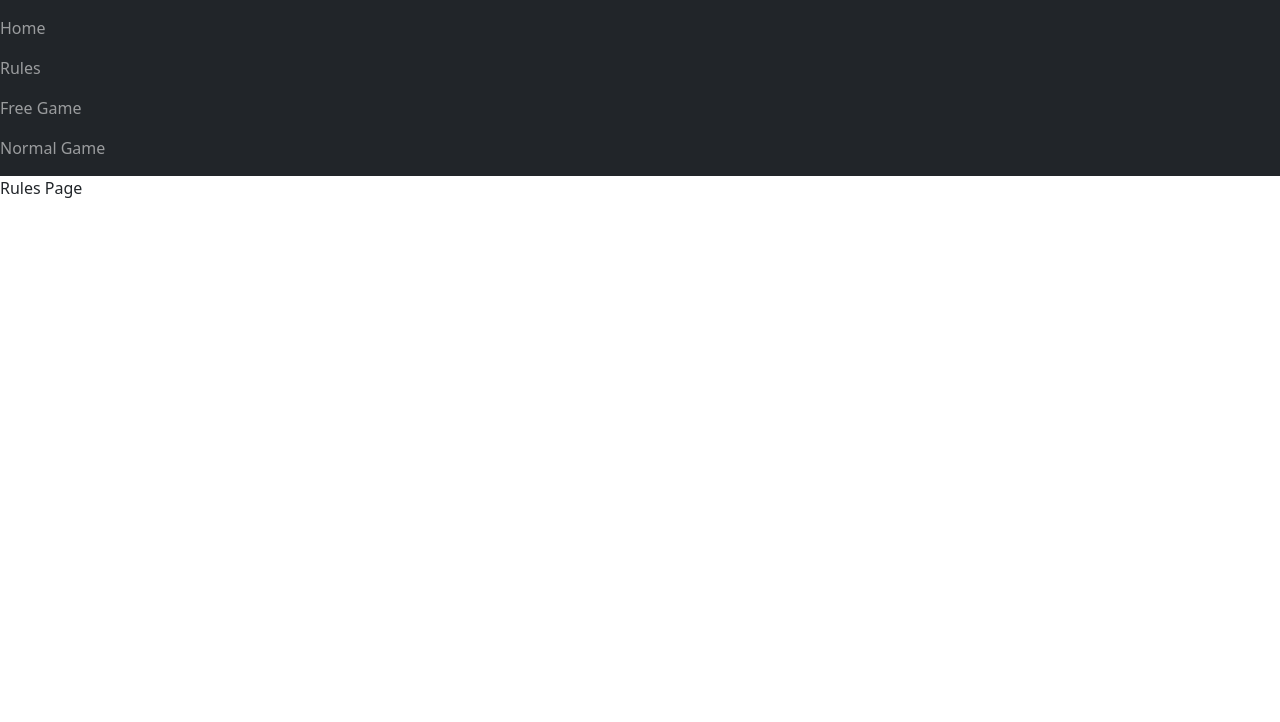
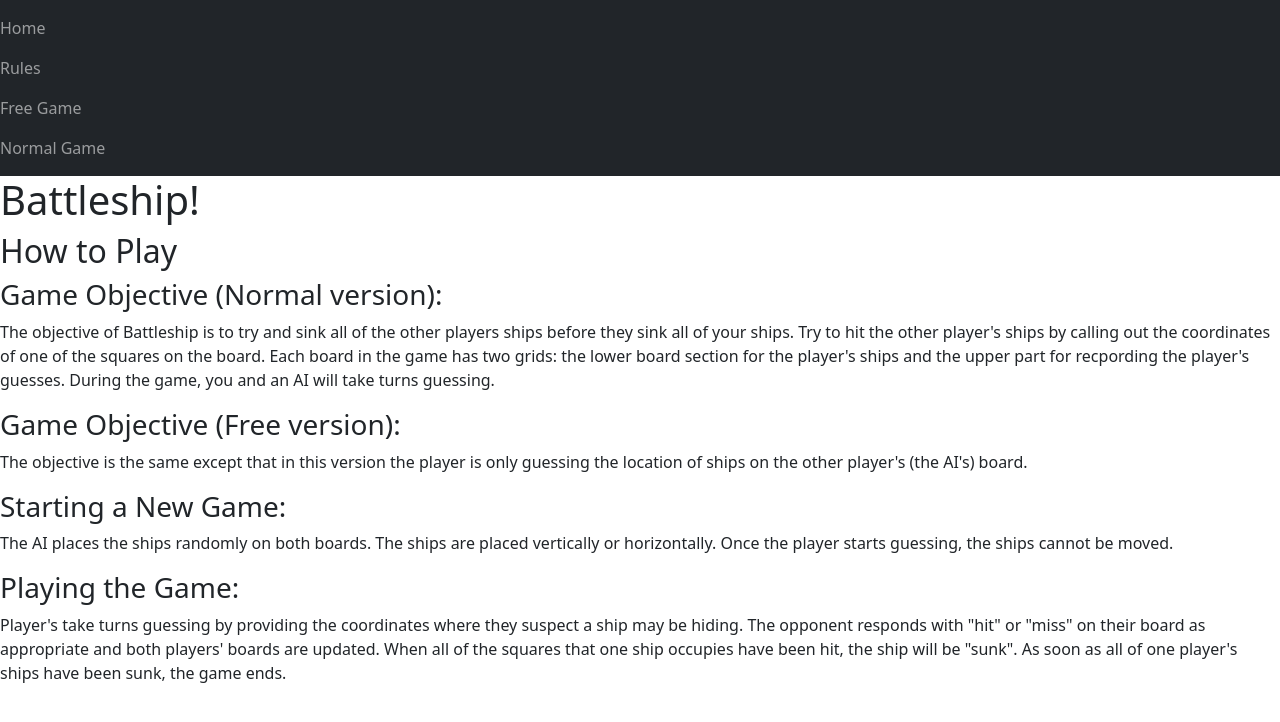
Before and after one commit to zahraaliaghazadeh/battleship, a React (Create React App) app: page /rules in a window 1280 px wide. Shown: the top 722 px of the page. Built offline with nearby package versions, Linux system fonts and the light colour scheme.

Commit message:
Added rules page

```diff
--- a/src/Pages/RulesPage/index.js
+++ b/src/Pages/RulesPage/index.js
@@ -3,16 +3,33 @@ import "./style.css"
 
 
 export default function RulesPage() {
-
-
     return (
         <div className="RulesPage">
             <section>
                 <div className="rulespagetext">
                     <div className="">
-                        Rules Page
+                        <>
+                            <h1>Battleship!</h1>
+                            <h2>How to Play</h2>
+                            <p>
+                            <h3>Game Objective (Normal version):  </h3> The objective of Battleship is to try and sink all of the other players ships before
+                            they sink all of your ships. Try to hit the other player's ships by calling out the coordinates of one of the
+                            squares on the board. Each board in the game has two grids: the lower board section for the player's ships and
+                            the upper part for recpording the player's guesses. During the game, you and an AI will take turns guessing.
+                            </p><p>
+                            <h3>Game Objective (Free version):  </h3> The objective is the same except that in this version the player is only
+                            guessing the location of ships on the other player's (the AI's) board.
+                            </p><p>
+                            <h3>Starting a New Game: </h3>The AI places the ships randomly on both boards.  The ships are placed vertically
+                            or horizontally.  Once the player starts guessing, the ships cannot be moved.
+                            </p><p>
+                            <h3>Playing the Game: </h3>Player's take turns guessing by providing the coordinates where they suspect a ship may
+                            be hiding.  The opponent responds with "hit" or "miss" on their board as appropriate and both players' boards are updated.
+                            When all of the squares that one ship occupies have been hit, the ship will be "sunk".   As soon as all of one player's
+                            ships have been sunk, the game ends.
+                            </p>
+                        </>
                     </div>
-
                 </div>
             </section>
         </div>
```
